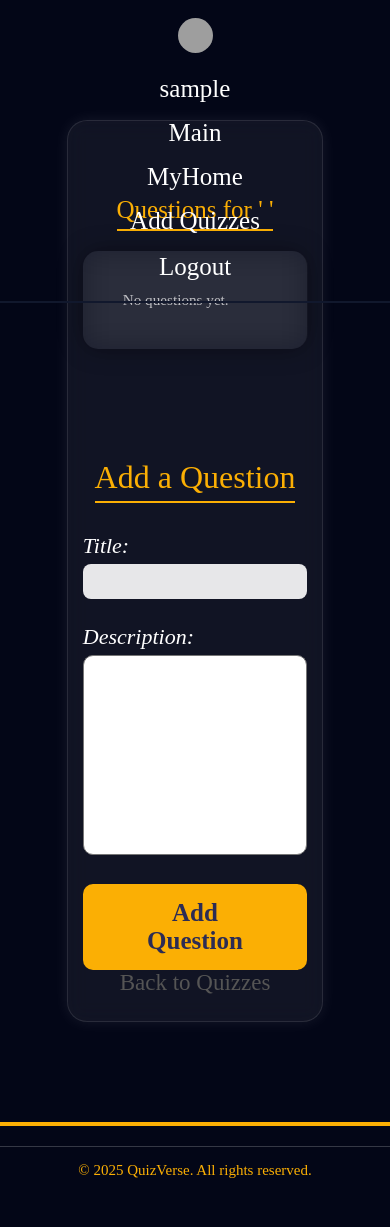
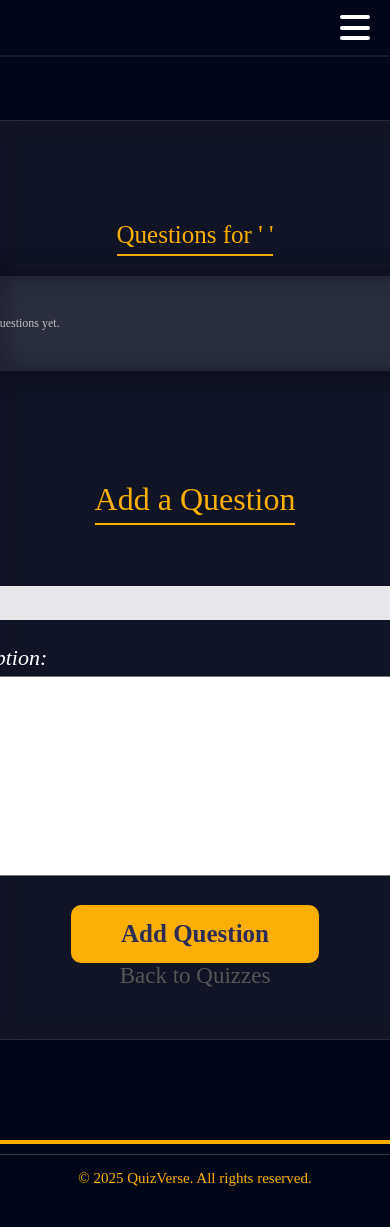
Before and after one commit to Nouran-245/Capstone-Project, a Django app: page /quizzes/1 in a window 390 px wide; the page is wider, and only the part inside the window is pictured. Before the commit the page ends 1178 px from the top of that part, so only its background shows below. Run offline with Django 5.2, Linux system fonts and the light colour scheme; the visitor is signed in with stand-in values (Sample User, id 1); some libraries are stand-ins or nearby versions; some web fonts are replaced; grey boxes are pictures that could not be loaded.

Commit message:
made a hamburger menu and start responsive design with main page

```diff
--- a/main_app/static/css/base.css
+++ b/main_app/static/css/base.css
@@ -240,15 +240,6 @@ footer .footer-bottom p {
     margin: 0;
 }
 
-/* موبايل */
-@media (max-width: 768px) {
-    .footer-content {
-        flex-direction: column;
-        align-items: center;
-        text-align: center;
-    }
-}
-
 
 .contact-section {
     display: flex;
@@ -351,108 +342,81 @@ button {
 
 
 
-
-
-/* ========================================= */
-/* 📱 MOBILE RESPONSIVE STYLES — BASE.CSS */
-/* ========================================= */
-
-/* Medium screens (tablets & small laptops) */
-@media (max-width: 992px) {
-  /* Navbar adjustments */
-  nav {
-    flex-direction: column;
+/* Navbar */
+#main-navbar {
+  position: absolute;
+  width: 100%;
+  top: 0;
+  padding: 15px 20px;
+  display: flex;
+  justify-content: flex-end;
   align-items: center;
-    gap: 10px;
-    padding: 10px 0;
+  z-index: 10;
+  background: transparent;
+  transition: background-color 0.4s ease, box-shadow 0.4s ease;
 }
 
-  nav ul {
-    flex-wrap: wrap;
-    justify-content: center;
+#main-navbar ul {
+  display: flex;
+  gap: 15px;
+  list-style: none;
+  margin: 0;
   padding: 0;
+  align-items: center;
 }
 
-  nav ul li {
-    margin: 5px 10px;
+#main-navbar ul li a {
+  color: #fff;
+  text-decoration: none;
 }
 
-  .nav-logo img {
-    width: 120px;
-    height: auto;
+#main-navbar ul li a:hover {
+  color: rgb(251, 177, 4);
 }
 
-  /* Hero section */
-  .hero {
-    flex-direction: column;
-    text-align: center;
-    padding: 60px 20px;
+.profile-img img {
+  width: 40px;
+  height: 40px;
+  border-radius: 50%;
+  object-fit: cover;
 }
 
-  .hero h1 {
-    font-size: 2rem;
+/* Hamburger */
+.menu-icon {
+  display: none;
+  flex-direction: column;
+  justify-content: space-between;
+  width: 30px;
+  height: 25px;
+  cursor: pointer;
+  position: relative;
+  z-index: 20;
 }
 
-  .hero p {
-    font-size: 1.1rem;
+.menu-icon span {
+  display: block;
+  height: 4px;
+  width: 100%;
+  background: #fff;
+  border-radius: 2px;
+  transition: all 0.5s ease;
+  transform-origin: center;
 }
 
-  .hero img {
-    width: 90%;
-    margin-top: 20px;
+/* Animation when checked */
+#menu-toggle:checked + .menu-icon span:nth-child(1) {
+  transform: rotate(45deg) translate(5px, 5px);
 }
 
-  /* Footer */
-  footer {
-    flex-direction: column;
-    text-align: center;
-    gap: 10px;
-  }
+#menu-toggle:checked + .menu-icon span:nth-child(2) {
+  opacity: 0;
 }
 
-/* Small screens (phones) */
-@media (max-width: 600px) {
-  body {
-    font-size: 0.95rem;
+#menu-toggle:checked + .menu-icon span:nth-child(3) {
+  transform: rotate(-45deg) translate(5px, -5px);
 }
 
-  nav {
-    padding: 10px;
+/* Responsive */
+#menu-toggle {
+  display: none;
 }
-
-  nav ul {
-    flex-direction: column;
-    align-items: center;
-    width: 100%;
-  }
-
-  nav ul li {
-    margin: 8px 0;
-  }
-
-  .hero {
-    padding: 40px 15px;
-  }
-
-  .hero h1 {
-    font-size: 1.7rem;
-  }
-
-  .hero p {
-    font-size: 1rem;
-  }
-
-  .hero img {
-    width: 100%;
-  }
-
-  footer {
-    font-size: 0.9rem;
-    padding: 20px 10px;
-  }
-
-  footer a {
-    display: block;
-    margin: 5px 0;
-  }
-}
--- a/main_app/static/css/other.css
+++ b/main_app/static/css/other.css
@@ -387,94 +387,3 @@ textarea#id_description {
     color: #030617;
     transform: scale(1.05);
 }
-
-/* Make the layout cleaner for smaller screens */
-@media (max-width: 768px) {
-    .auth-container.quizzes-container {
-        width: 95%;
-        padding: 25px 15px;
-    }
-
-    .table,
-    .table th,
-    .table td {
-        font-size: 14px;
-        padding: 10px;
-    }
-
-    h1,
-    h3 {
-        text-align: center;
-    }
-}
-
-@media (max-width: 992px) {
-    .auth-container {
-        width: 90%;
-        min-width: auto;
-        /* Remove min-width constraint on smaller screens */
-        padding: 40px 25px;
-        box-shadow: 0 0 15px rgba(255, 255, 255, 0.08);
-    }
-
-    .auth-right {
-        min-width: 100%;
-        padding: 30px 20px;
-    }
-
-    .auth-container h1,
-    .auth-container h2 {
-        font-size: 1.8rem;
-        text-align: center;
-    }
-
-    .auth-container p {
-        font-size: 1rem;
-        text-align: center;
-    }
-
-    .table {
-        font-size: 0.9rem;
-        overflow-x: auto;
-        display: block;
-    }
-}
-
-/* Smaller phones (like iPhone SE or older Androids) */
-@media (max-width: 600px) {
-    .auth-container {
-        width: 95%;
-        padding: 25px 15px;
-    }
-
-    .auth-container h1 {
-        font-size: 1.5rem;
-    }
-
-    .auth-container h3 {
-        font-size: 1.2rem;
-    }
-
-    .auth-container table {
-        font-size: 0.85rem;
-    }
-
-    .btn,
-    button,
-    input[type="submit"] {
-        width: 100%;
-        font-size: 0.95rem;
-        padding: 10px 14px;
-    }
-
-    .content-flex {
-        flex-direction: column;
-        gap: 20px;
-    }
-
-    .table th,
-    .table td {
-        padding: 8px;
-        text-align: left;
-    }
-}
--- /dev/null
+++ b/main_app/static/css/responsive.css
@@ -0,0 +1,209 @@
+/* responsive.css */
+@media (max-width: 768px) {
+    h1{
+        font-size:50px
+    }
+    h2{
+        font-size: 20px;
+    }
+    p{
+        font-size: 14px;
+    }
+    main h2{
+       font-size: 30px;
+    }
+
+    /* Hero section */
+    .hero-section {
+        justify-content: center;
+        font-size: 16px;
+        min-height: 70vh;
+        flex-direction: column;
+        text-align: center;
+        padding: 10px 15px;
+    }
+
+    .hero_image img {
+        display: none;
+    }
+
+    .hero-content a {
+        padding: 8px 15px;
+        font-size: 16px;
+    }
+
+
+    /* Main sections */
+    main section,
+    .contact-section {
+        padding: 30px ;
+        margin: 10px;
+        min-width: unset;
+        border-radius: 5px;
+        text-align: center;
+    }
+
+    /* Auth container */
+    .auth-container {
+        width: 95%;
+        padding: 10px;
+        font-size: 12px;
+    }
+
+    .auth-container h2 {
+        font-size: 1.5em;
+    }
+
+    .auth-container label,
+    .auth-container p {
+        font-size: 12px;
+    }
+
+    .auth-container input,
+    .auth-container textarea {
+        font-size: 12px;
+        padding: 6px;
+    }
+
+    .auth-container button {
+        font-size: 14px;
+        padding: 6px 20px;
+    }
+
+    /* Quizzes container */
+    .auth-container.quizzes-container {
+        width: 95%;
+        padding: 10px;
+        margin: 10px auto;
+    }
+
+    .auth-container.quizzes-container h1 {
+        font-size: 1.5rem;
+    }
+
+    .auth-container.quizzes-container h3 {
+        font-size: 1.2rem;
+    }
+
+    /* Tables */
+    .table {
+        font-size: 10px;
+        display: block;
+        overflow-x: auto;
+        white-space: nowrap;
+    }
+
+    .table th,
+    .table td {
+        padding: 4px 6px;
+        font-size: 10px;
+    }
+
+    .tdbtn a.btn {
+        font-size: 10px;
+        padding: 2px 5px;
+    }
+
+    /* Quiz list */
+    .quiz-list {
+        flex-direction: column;
+        gap: 5px;
+    }
+
+    .quiz-item {
+        width: 100%;
+        flex-direction: column;
+        align-items: flex-start;
+        padding: 5px;
+        font-size: 10px;
+    }
+
+    .quiz-cruds a {
+        font-size: 10px;
+    }
+
+    /* Footer */
+    footer,
+    .footer-content,
+    .footer-bottom p {
+        font-size: 10px;
+        padding: 10px;
+    }
+}
+
+/* Tablets: medium devices */
+@media (min-width: 769px) and (max-width: 1024px) {
+
+    .hero-section {
+        flex-direction: column;
+        padding: 20px;
+        font-size: 18px;
+    }
+
+    .hero_image img {
+        width: 80%;
+        max-width: 300px;
+    }
+
+    main section,
+    .contact-section,
+    .auth-container,
+    .auth-container.quizzes-container {
+        padding: 20px 15px;
+        margin: 20px 10px;
+    }
+
+    .table th,
+    .table td {
+        padding: 6px 8px;
+        font-size: 14px;
+    }
+
+    .tdbtn a.btn {
+        font-size: 12px;
+        padding: 4px 10px;
+    }
+
+    .auth-container h2 {
+        font-size: 1.8em;
+    }
+
+    .auth-container.quizzes-container h1 {
+        font-size: 1.8rem;
+    }
+
+    .auth-container.quizzes-container h3 {
+        font-size: 1.5rem;
+    }
+}
+
+
+
+
+@media (max-width: 768px) {
+  #main-navbar ul {
+    position: absolute;
+    top: 60px;
+    right: 0;
+    width: 100%;
+    background: rgba(251, 177, 4, 0.95);
+    flex-direction: column;
+    padding: 60px 20px;
+    gap: 15px;
+    display: none;
+  }
+
+  #menu-toggle:checked ~ ul {
+    display: flex;
+    animation: slideIn 0.4s ease forwards;
+  }
+
+  @keyframes slideIn {
+    from { transform: translateX(100%); opacity: 0; }
+    to { transform: translateX(0); opacity: 1; }
+  }
+
+  .menu-icon {
+    display: flex;
+  }
+}
--- a/main_app/templates/base.html
+++ b/main_app/templates/base.html
@@ -6,10 +6,11 @@
     <meta name="viewport" content="width=device-width, initial-scale=1.0" />
     <link href="https://fonts.googleapis.com/css2?family=Markazi+Text:wght@400..700&family=Pacifico&display=swap" rel="stylesheet" />
     <link rel="stylesheet" href="{% static 'css/base.css' %}" />
+    <link rel="stylesheet" href="{% static 'css/fontsize.css' %}" />
+    <link rel="stylesheet" href="{% static 'css/responsive.css' %}" />
     {% block css %}
 
     {% endblock %}
-    <link rel="stylesheet" href="{% static 'css/fontsize.css' %}" />
     <link rel="stylesheet" href="https://cdnjs.cloudflare.com/ajax/libs/font-awesome/7.0.1/css/all.min.css" integrity="sha512-2SwdPD6INVrV/lHTZbO2nodKhrnDdJK9/kg2XD1r9uGqPo1cUbujc+IYdlYdEErWNu69gVcYgdxlmVmzTWnetw==" crossorigin="anonymous" referrerpolicy="no-referrer" /> <link rel="icon" type="image/png" href="{% static 'image/logoicon.png' %}" />
     <title>
       {% block title %}
@@ -27,25 +28,40 @@
     </header>
 
     {% if request.resolver_match.url_name != 'login' and request.resolver_match.url_name != 'signup' %}
+      <!-- Navbar -->
       <nav id="main-navbar" class="transparent-nav">
-        <ul>
+        <input type="checkbox" id="menu-toggle" />
+        <label for="menu-toggle" class="menu-icon">
+          <span></span>
+          <span></span>
+          <span></span>
+        </label>
+
+        <ul class="nav-links">
           {% if user.is_authenticated %}
-            <li>
+            <!-- Profile Image -->
+            <li class="profile-img">
               {% if profile.profile_image %}
-                <a href="{% url 'profile' user.username %}"><img src="{{ user.profile.profile_image }}" alt="Profile" style="width:35px; height:35px; border-radius:50%; object-fit: cover;" /></a>
+                <a href="{% url 'profile' user.username %}"><img src="{{ user.profile.profile_image }}" alt="Profile" /></a>
               {% else %}
-                <a href="{% url 'edit_profile' %}"><img src="https://tse4.mm.bing.net/th/id/OIP.QD_JW-y3pl5s8LY4lwkn9QAAAA?cb=12&rs=1&pid=ImgDetMain&o=7&rm=3" alt="Default Image" style="width:35px; height:35px; border-radius:50%; object-fit: cover;" /></a>
+                <a href="{% url 'edit_profile' %}"><img src="https://tse4.mm.bing.net/th/id/OIP.QD_JW-y3pl5s8LY4lwkn9QAAAA?cb=12&rs=1&pid=ImgDetMain&o=7&rm=3" alt="Default Image" /></a>
               {% endif %}
             </li>
+
+            <!-- Username -->
             <li>
               <a href="{% url 'profile' user.username %}">{{ user.username }}</a>
             </li>
+
+            <!-- Main Links -->
             <li>
               <a href="{% url 'main' %}">Main</a>
             </li>
             <li>
               <a href="{% url 'homepage' %}">MyHome</a>
             </li>
+
+            <!-- Add Quizzes for teachers/admin only -->
             {% with profile=user.profile %}
               {% if profile.user_type != 'student' %}
                 <li>
@@ -53,10 +69,14 @@
                 </li>
               {% endif %}
             {% endwith %}
-            <form method="post" action="{% url 'logout' %}">
-              {% csrf_token %}
-              <button type="submit">Logout</button>
-            </form>
+
+            <!-- Logout -->
+            <li>
+              <form method="post" action="{% url 'logout' %}">
+                {% csrf_token %}
+                <button type="submit">Logout</button>
+              </form>
+            </li>
           {% else %}
             {% if url != 'signup' and url != 'login' and url != 'main' %}
               <li>
```
Lines whose indentation alone changed are shown as unchanged.
